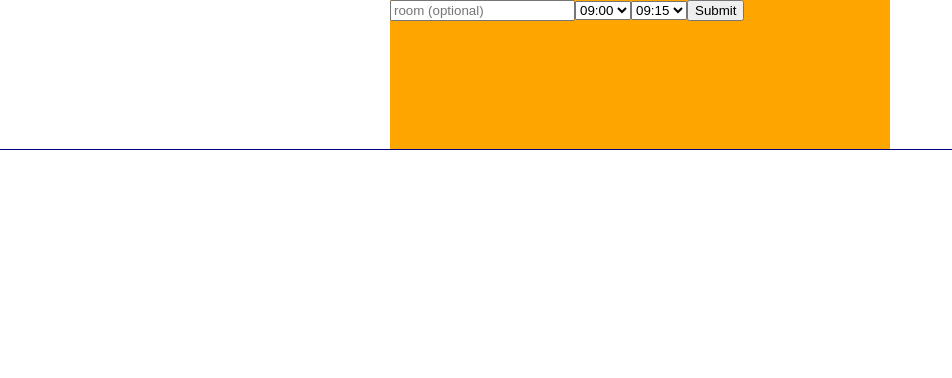
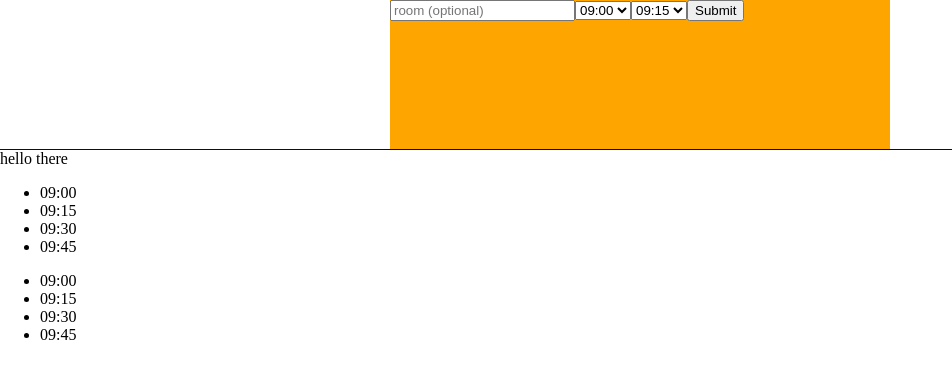
Before and after one commit to paul-schaaf/roomr, a React (Create React App) app: page / in a window 1280 px wide. Shown: the top 378 px of the page, without its empty margins (0-952 px from the left). Built offline with nearby package versions, Linux system fonts and the light colour scheme.

Commit message:
created Timline.js and connected it to App.js

```diff
--- a/src/components/App.js
+++ b/src/components/App.js
@@ -1,7 +1,8 @@
 import React from 'react';
 import Form from './Form';
 import './App.css';
-
+import Room from './Room';
+import TimeLine from './TimeLine';
 class App extends React.Component {
   render() {
     return (
@@ -9,6 +10,13 @@ class App extends React.Component {
         <div className="form-area">
           <Form />
         </div>
+        <div className="timeline-area">
+          <TimeLine />
+        </div>
+        <div className="room-area">
+          <Room />
+          <Room />
+        </div>
       </React.Fragment>
     )
   }
--- /dev/null
+++ b/src/components/TimeLine.js
@@ -0,0 +1,7 @@
+import React from 'react';
+
+const TimeLine = props => {
+  return <div>hello there</div>;
+}
+
+export default TimeLine;
```
